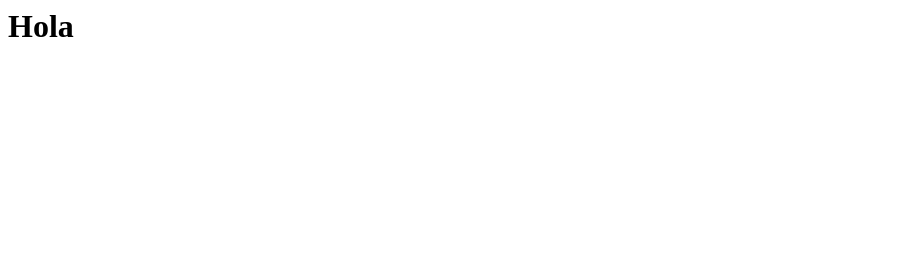
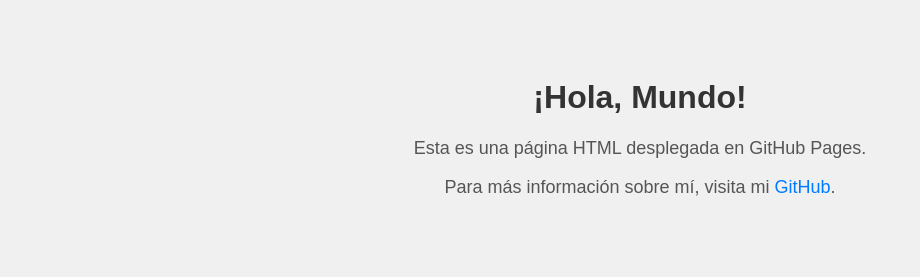
Before and after one commit to andresfelipepalacioangel/Clase3, a plain HTML site: page index.html in a window 1280 px wide. Shown: the whole page, without its empty margins (0-920 px from the left). Drawn offline with Linux system fonts and the light colour scheme.

Commit message:
index.html

```diff
--- a/index.html
+++ b/index.html
@@ -1 +1,35 @@
-<h1>Hola</h1>
+<!DOCTYPE html>
+<html lang="en">
+<head>
+    <meta charset="UTF-8">
+    <meta name="viewport" content="width=device-width, initial-scale=1.0">
+    <title>Mi Página HTML en GitHub Pages</title>
+    <style>
+        body {
+            font-family: Arial, sans-serif;
+            text-align: center;
+            padding: 50px;
+            background-color: #f0f0f0;
+        }
+        h1 {
+            color: #333;
+        }
+        p {
+            color: #555;
+            font-size: 18px;
+        }
+        a {
+            color: #007bff;
+            text-decoration: none;
+        }
+        a:hover {
+            text-decoration: underline;
+        }
+    </style>
+</head>
+<body>
+    <h1>¡Hola, Mundo!</h1>
+    <p>Esta es una página HTML desplegada en GitHub Pages.</p>
+    <p>Para más información sobre mí, visita mi <a href="https://github.com/tu-usuario" target="_blank">GitHub</a>.</p>
+</body>
+</html>
```
